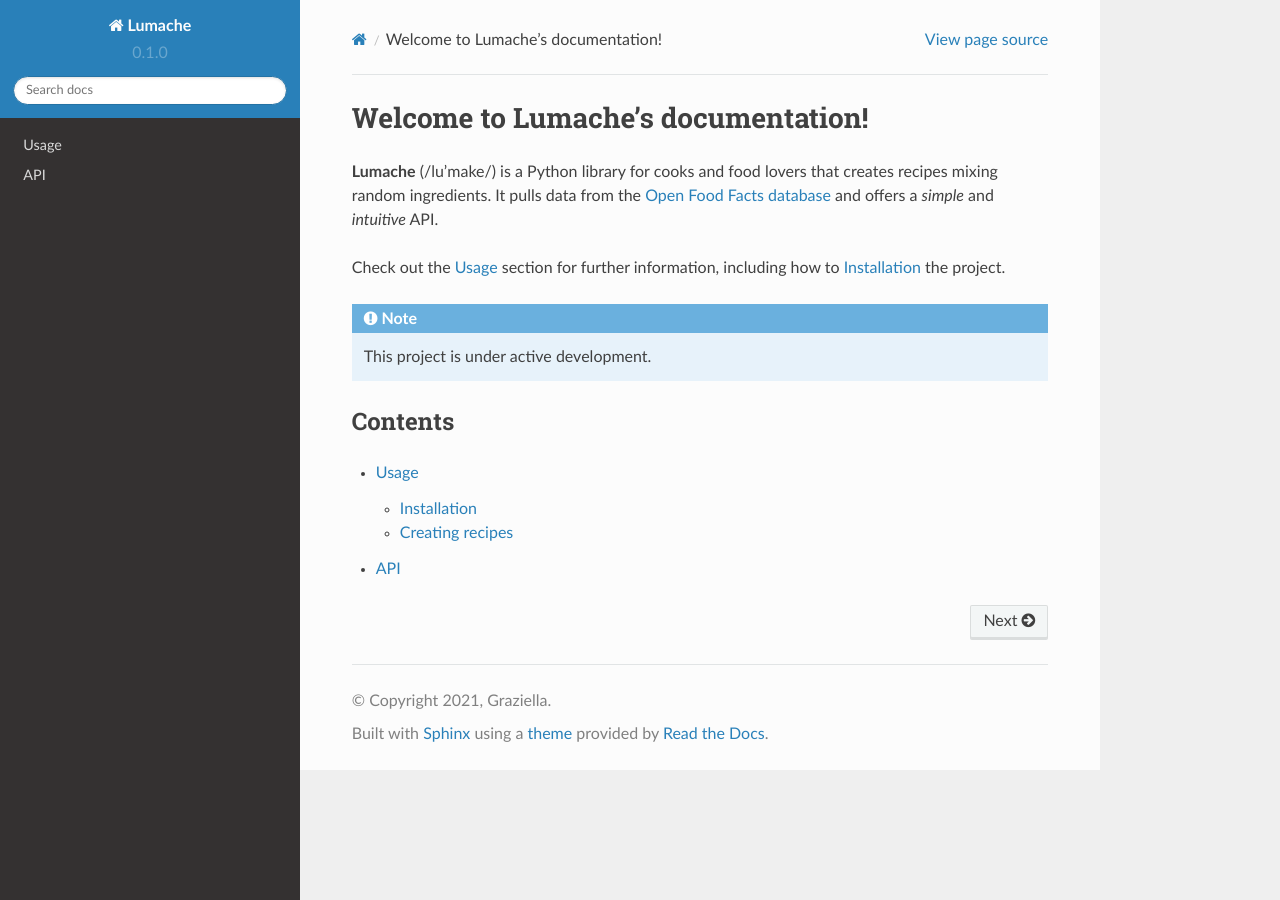
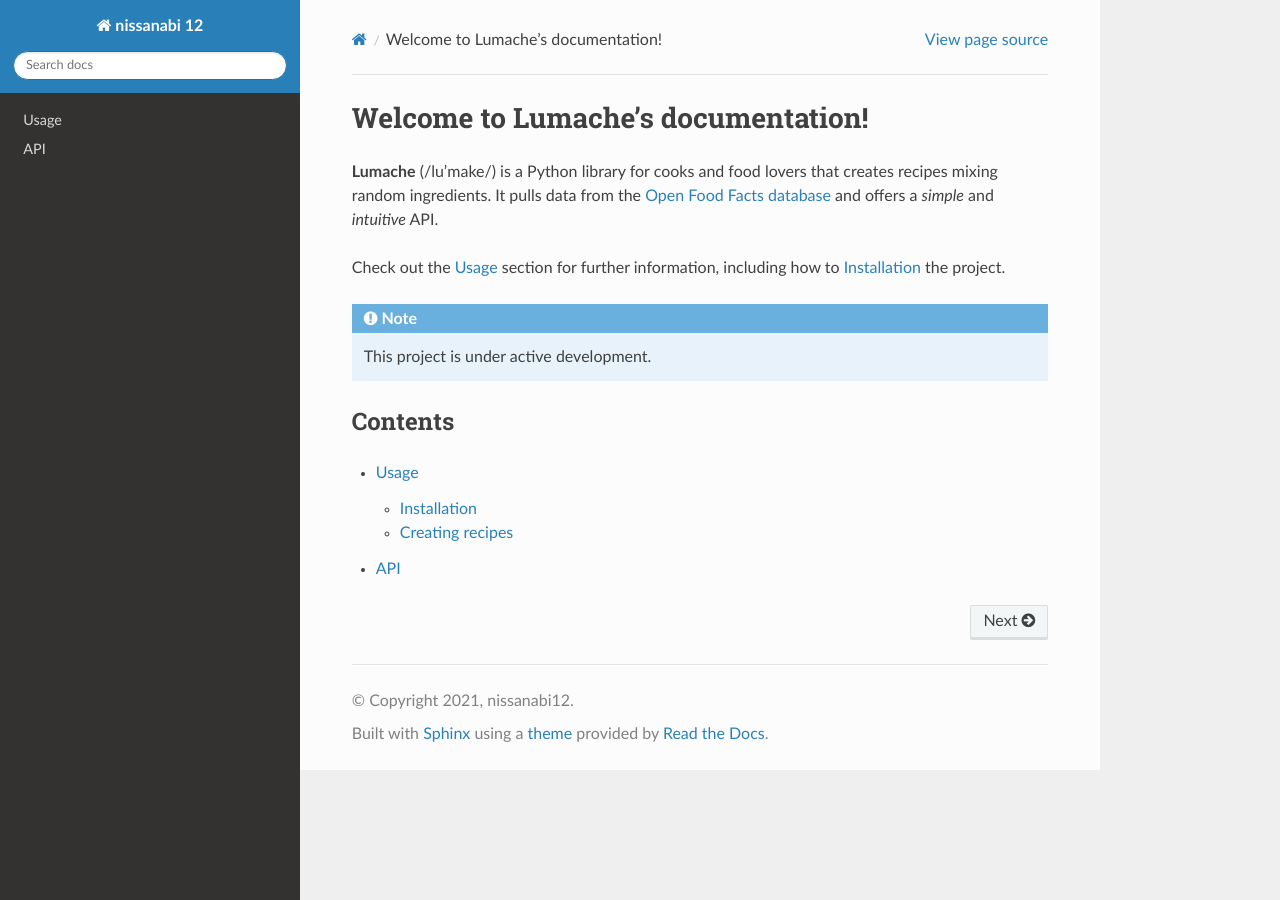
Before and after one commit to filmifa/nissanabi12, a Sphinx documentation site: the page built from docs/source/index.rst, in a window 1280 px wide. Built offline with Sphinx 7.4.7 and the Read the Docs theme 2.0.0, drawn with Linux system fonts in a browser that asks for light colours.

Commit message:
Update conf.py

```diff
--- a/docs/source/conf.py
+++ b/docs/source/conf.py
@@ -2,12 +2,11 @@
 
 # -- Project information
 
-project = 'Lumache'
-copyright = '2021, Graziella'
-author = 'Graziella'
+project = 'nissanabi 12'
+copyright = '2021, nissanabi12'
+author = 'nissanabi12'
 
-release = '0.1'
-version = '0.1.0'
+
 
 # -- General configuration
 
```
